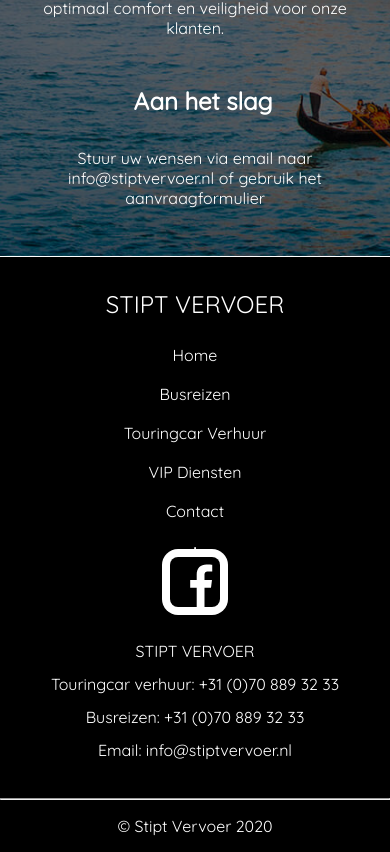
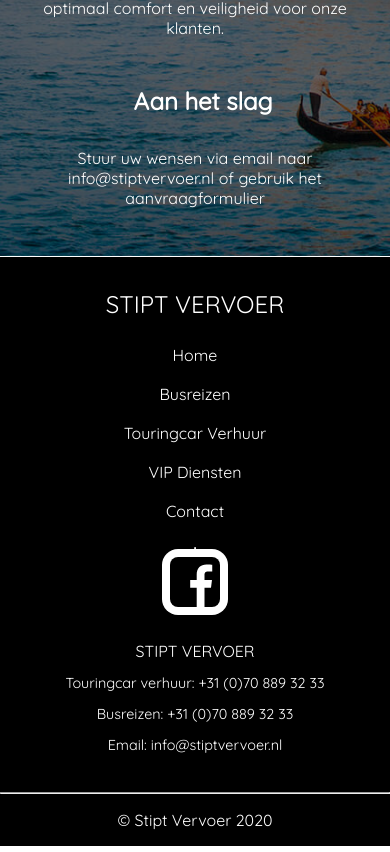
Before and after one commit to Nick-Yazdani/stipt-vervoer, a React (Create React App) app: page /touringcar-verhuur in a window 390 px wide. Shown: the part 2118-2970 px from the top of the page. Built offline with nearby package versions, Linux system fonts and the light colour scheme.

Commit message:
footer changes

```diff
--- a/src/components/footer-component/footer.component.jsx
+++ b/src/components/footer-component/footer.component.jsx
@@ -28,9 +28,9 @@ const Footer = () => {
                     <div>
                         <span>STIPT VERVOER</span>
                     </div>
-                    <span>Touringcar verhuur: +31 (0)70 889 32 33</span>
-                    <span>Busreizen: +31 (0)70 889 32 33</span>
-                    <span>Email: <a id="email" href="mailto:info@stiptvervoer.nl">info@stiptvervoer.nl</a></span>
+                    <span className="contact-text">Touringcar verhuur: +31 (0)70 889 32 33</span>
+                    <span className="contact-text">Busreizen: +31 (0)70 889 32 33</span>
+                    <span className="contact-text">Email: <a id="email" href="mailto:info@stiptvervoer.nl">info@stiptvervoer.nl</a></span>
                 </div>
             </div>
         </footer>
--- a/src/components/footer-component/footer.component.styles.css
+++ b/src/components/footer-component/footer.component.styles.css
@@ -98,4 +98,7 @@ footer {
   .footer-of-footer {
       text-align: center;
   }
+  .contact-text {
+      font-size: 0.9rem;
+  }
 }
```
